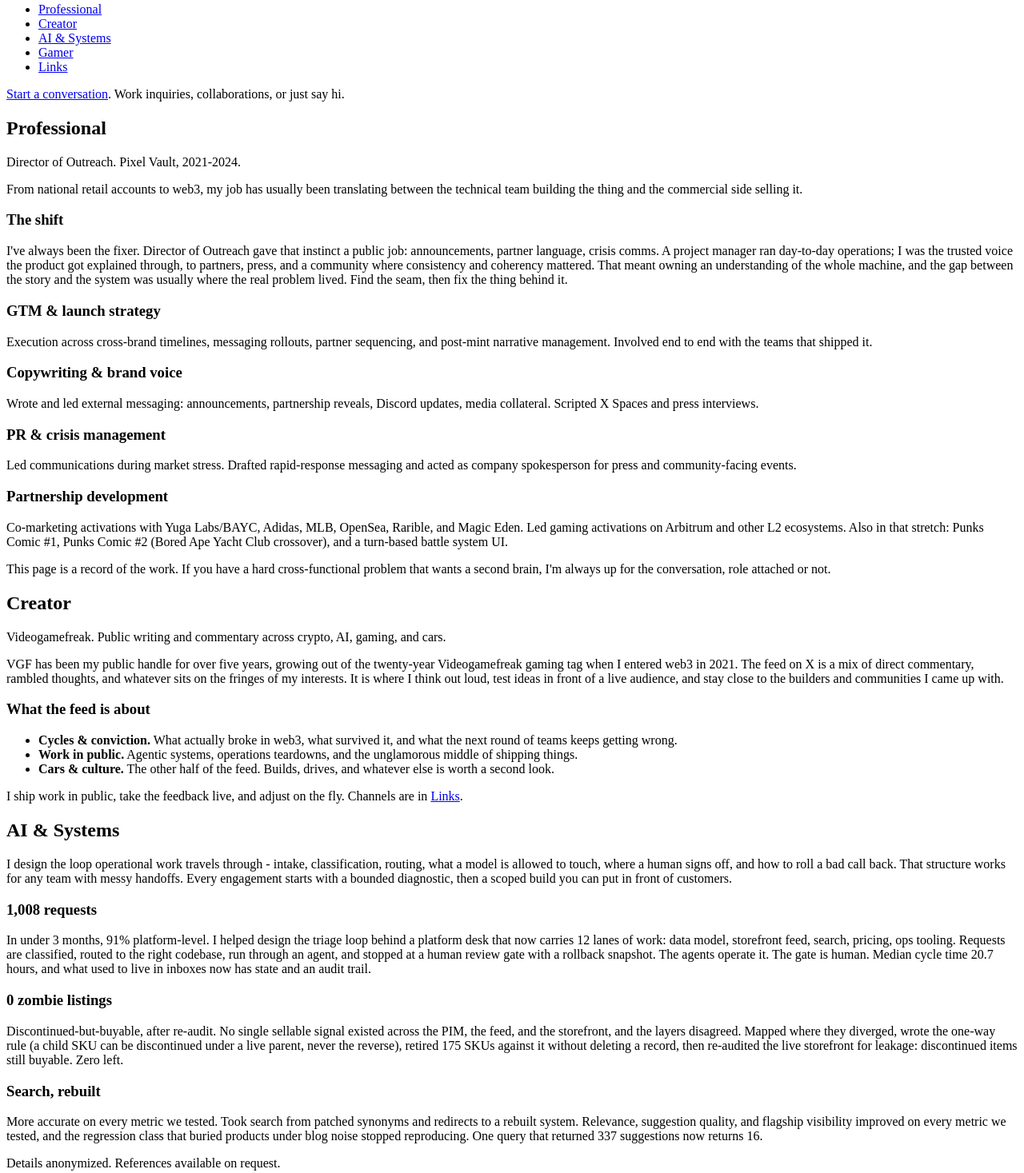
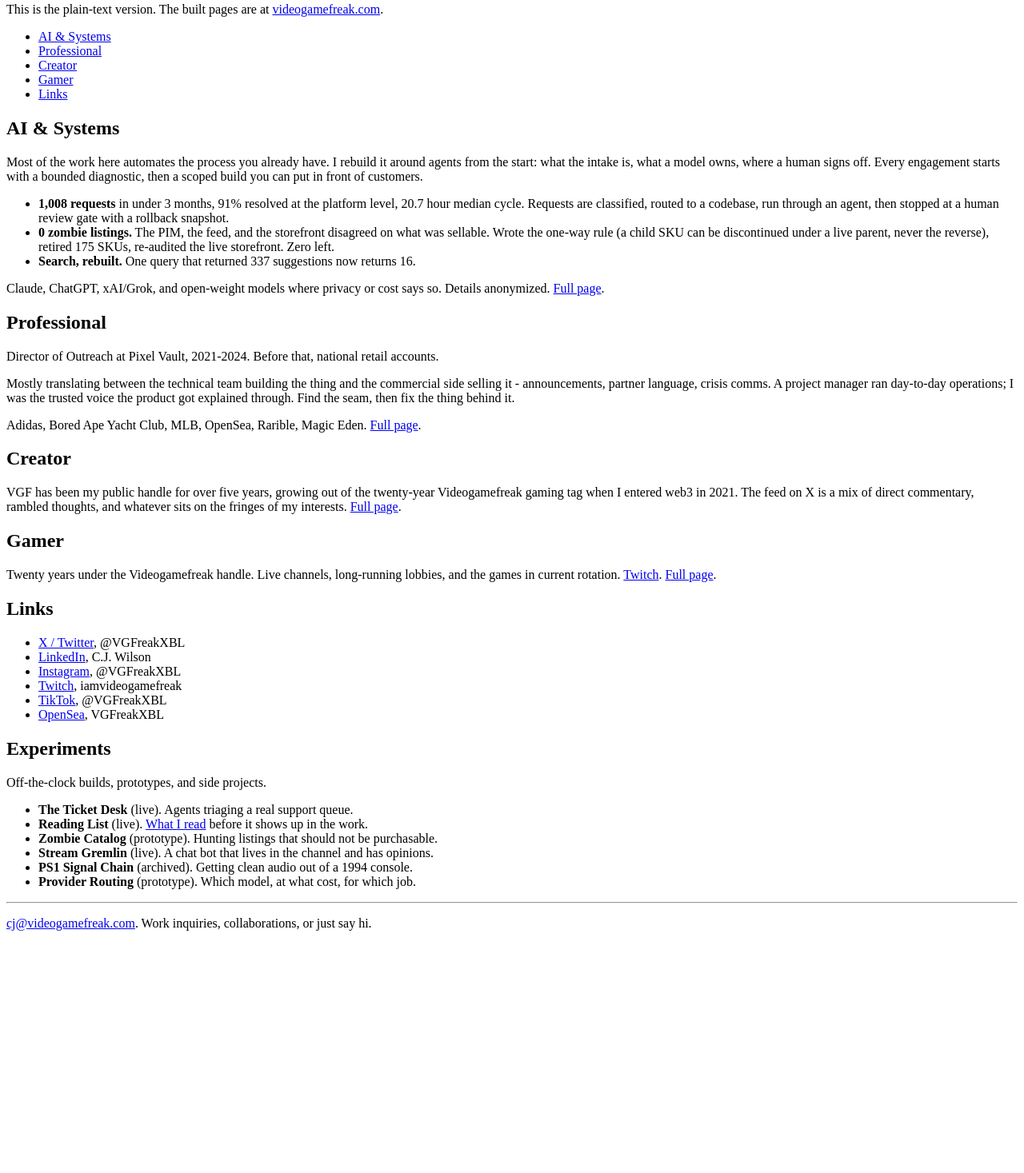
Before and after one commit to VGFreakXBL/simple-videogamefreak, a plain HTML site: page index.html in a window 1280 px wide. Shown: the part 163-1630 px from the top of the page at 80% size. After the commit the page ends 1343 px from the top, so only its background shows below. Drawn offline with Linux system fonts and the light colour scheme.

Commit message:
Second pass: cut duplication, link out to the full pages, plain-text edition only

```diff
--- a/index.html
+++ b/index.html
@@ -4,6 +4,7 @@
     <meta charset="utf-8">
     <meta name="viewport" content="width=device-width, initial-scale=1">
     <title>C.J. Wilson (VGF)</title>
+    <meta name="description" content="C.J. Wilson (VGF): I design the loop operational work travels through. Full pages at videogamefreak.com.">
 </head>
 <body>
     <header>
@@ -11,100 +12,61 @@
         <aside>Operator. Builder. Fixer.</aside>
     </header>
 
-    <p>I design the loop operational work travels through - intake, classification, routing, what a model can touch, where a human signs off. Right now that runs inside a live merchandising operation. Before that: community to Director of Outreach in web3.</p>
+    <p>I design the loop operational work travels through - intake, classification, routing, what a model is allowed to touch, where a human signs off. Right now that runs inside a live merchandising operation. Before that: community to Director of Outreach in web3.</p>
+
+    <p>This is the plain-text version. The built pages are at <a href="https://videogamefreak.com">videogamefreak.com</a>.</p>
 
     <ul>
+        <li><a href="#ai-systems">AI &amp; Systems</a></li>
         <li><a href="#professional">Professional</a></li>
         <li><a href="#creator">Creator</a></li>
-        <li><a href="#ai-systems">AI &amp; Systems</a></li>
         <li><a href="#gamer">Gamer</a></li>
         <li><a href="#links">Links</a></li>
     </ul>
 
-    <p><a href="mailto:cj@videogamefreak.com">Start a conversation</a>. Work inquiries, collaborations, or just say hi.</p>
+    <h2 id="ai-systems">AI &amp; Systems</h2>
+    <p>Most of the work here automates the process you already have. I rebuild it around agents from the start: what the intake is, what a model owns, where a human signs off. Every engagement starts with a bounded diagnostic, then a scoped build you can put in front of customers.</p>
+    <ul>
+        <li><strong>1,008 requests</strong> in under 3 months, 91% resolved at the platform level, 20.7 hour median cycle. Requests are classified, routed to a codebase, run through an agent, then stopped at a human review gate with a rollback snapshot.</li>
+        <li><strong>0 zombie listings.</strong> The PIM, the feed, and the storefront disagreed on what was sellable. Wrote the one-way rule (a child SKU can be discontinued under a live parent, never the reverse), retired 175 SKUs, re-audited the live storefront. Zero left.</li>
+        <li><strong>Search, rebuilt.</strong> One query that returned 337 suggestions now returns 16.</li>
+    </ul>
+    <p>Claude, ChatGPT, xAI/Grok, and open-weight models where privacy or cost says so. Details anonymized. <a href="https://videogamefreak.com/ai-systems">Full page</a>.</p>
 
     <h2 id="professional">Professional</h2>
-    <p>Director of Outreach. Pixel Vault, 2021-2024.</p>
-    <p>From national retail accounts to web3, my job has usually been translating between the technical team building the thing and the commercial side selling it.</p>
-
-    <h3>The shift</h3>
-    <p>I've always been the fixer. Director of Outreach gave that instinct a public job: announcements, partner language, crisis comms. A project manager ran day-to-day operations; I was the trusted voice the product got explained through, to partners, press, and a community where consistency and coherency mattered. That meant owning an understanding of the whole machine, and the gap between the story and the system was usually where the real problem lived. Find the seam, then fix the thing behind it.</p>
-
-    <h3>GTM &amp; launch strategy</h3>
-    <p>Execution across cross-brand timelines, messaging rollouts, partner sequencing, and post-mint narrative management. Involved end to end with the teams that shipped it.</p>
-
-    <h3>Copywriting &amp; brand voice</h3>
-    <p>Wrote and led external messaging: announcements, partnership reveals, Discord updates, media collateral. Scripted X Spaces and press interviews.</p>
-
-    <h3>PR &amp; crisis management</h3>
-    <p>Led communications during market stress. Drafted rapid-response messaging and acted as company spokesperson for press and community-facing events.</p>
-
-    <h3>Partnership development</h3>
-    <p>Co-marketing activations with Yuga Labs/BAYC, Adidas, MLB, OpenSea, Rarible, and Magic Eden. Led gaming activations on Arbitrum and other L2 ecosystems. Also in that stretch: Punks Comic #1, Punks Comic #2 (Bored Ape Yacht Club crossover), and a turn-based battle system UI.</p>
-
-    <p>This page is a record of the work. If you have a hard cross-functional problem that wants a second brain, I'm always up for the conversation, role attached or not.</p>
+    <p>Director of Outreach at Pixel Vault, 2021-2024. Before that, national retail accounts.</p>
+    <p>Mostly translating between the technical team building the thing and the commercial side selling it - announcements, partner language, crisis comms. A project manager ran day-to-day operations; I was the trusted voice the product got explained through. Find the seam, then fix the thing behind it.</p>
+    <p>Adidas, Bored Ape Yacht Club, MLB, OpenSea, Rarible, Magic Eden. <a href="https://videogamefreak.com/professional">Full page</a>.</p>
 
     <h2 id="creator">Creator</h2>
-    <p>Videogamefreak. Public writing and commentary across crypto, AI, gaming, and cars.</p>
-    <p>VGF has been my public handle for over five years, growing out of the twenty-year Videogamefreak gaming tag when I entered web3 in 2021. The feed on X is a mix of direct commentary, rambled thoughts, and whatever sits on the fringes of my interests. It is where I think out loud, test ideas in front of a live audience, and stay close to the builders and communities I came up with.</p>
-
-    <h3>What the feed is about</h3>
-    <ul>
-        <li><strong>Cycles &amp; conviction.</strong> What actually broke in web3, what survived it, and what the next round of teams keeps getting wrong.</li>
-        <li><strong>Work in public.</strong> Agentic systems, operations teardowns, and the unglamorous middle of shipping things.</li>
-        <li><strong>Cars &amp; culture.</strong> The other half of the feed. Builds, drives, and whatever else is worth a second look.</li>
-    </ul>
-
-    <p>I ship work in public, take the feedback live, and adjust on the fly. Channels are in <a href="#links">Links</a>.</p>
-
-    <h2 id="ai-systems">AI &amp; Systems</h2>
-    <p>I design the loop operational work travels through - intake, classification, routing, what a model is allowed to touch, where a human signs off, and how to roll a bad call back. That structure works for any team with messy handoffs. Every engagement starts with a bounded diagnostic, then a scoped build you can put in front of customers.</p>
-
-    <h3>1,008 requests</h3>
-    <p>In under 3 months, 91% platform-level. I helped design the triage loop behind a platform desk that now carries 12 lanes of work: data model, storefront feed, search, pricing, ops tooling. Requests are classified, routed to the right codebase, run through an agent, and stopped at a human review gate with a rollback snapshot. The agents operate it. The gate is human. Median cycle time 20.7 hours, and what used to live in inboxes now has state and an audit trail.</p>
-
-    <h3>0 zombie listings</h3>
-    <p>Discontinued-but-buyable, after re-audit. No single sellable signal existed across the PIM, the feed, and the storefront, and the layers disagreed. Mapped where they diverged, wrote the one-way rule (a child SKU can be discontinued under a live parent, never the reverse), retired 175 SKUs against it without deleting a record, then re-audited the live storefront for leakage: discontinued items still buyable. Zero left.</p>
-
-    <h3>Search, rebuilt</h3>
-    <p>More accurate on every metric we tested. Took search from patched synonyms and redirects to a rebuilt system. Relevance, suggestion quality, and flagship visibility improved on every metric we tested, and the regression class that buried products under blog noise stopped reproducing. One query that returned 337 suggestions now returns 16.</p>
-
-    <p>Details anonymized. References available on request.</p>
-
-    <h3>Stack</h3>
-    <ul>
-        <li><strong>Foundation models.</strong> Claude, ChatGPT, xAI/Grok. I pick per task: speed, reasoning, token cost.</li>
-        <li><strong>Open models.</strong> Local deployment, quantization, self-hosted. Local and open-weight models for private data, predictable bills, and portable workflows.</li>
-        <li><strong>Infrastructure.</strong> VMs, cloud, deployment environments. Built with an eye on the bill - compute, latency, rate limits.</li>
-    </ul>
+    <p>VGF has been my public handle for over five years, growing out of the twenty-year Videogamefreak gaming tag when I entered web3 in 2021. The feed on X is a mix of direct commentary, rambled thoughts, and whatever sits on the fringes of my interests. <a href="https://videogamefreak.com/creator">Full page</a>.</p>
 
     <h2 id="gamer">Gamer</h2>
-    <p>iamVideogamefreak on <a href="https://twitch.tv/iamvideogamefreak">Twitch</a>. Twenty years under the Videogamefreak handle. Live channels, long-running lobbies, and the games in current rotation.</p>
-    <p>Videogamefreak is the original handle. Two decades of queuing up, running lobbies, and streaming on Twitch built the habits I bring to everything else. The channel is still active, the regulars know where to find me, and the rotation stays heavy.</p>
+    <p>Twenty years under the Videogamefreak handle. Live channels, long-running lobbies, and the games in current rotation. <a href="https://twitch.tv/iamvideogamefreak">Twitch</a>. <a href="https://videogamefreak.com/gamer">Full page</a>.</p>
 
     <h2 id="links">Links</h2>
-    <p>Every active channel and profile in one place.</p>
     <ul>
-        <li><a href="https://x.com/VGFreakXBL">X / Twitter</a>, @VGFreakXBL. Primary signal.</li>
-        <li><a href="https://www.linkedin.com/in/cjwilson3/">LinkedIn</a>, C.J. Wilson. Professional.</li>
-        <li><a href="https://instagram.com/VGFreakXBL">Instagram</a>, @VGFreakXBL. Cars and occasional gaming.</li>
-        <li><a href="https://twitch.tv/iamvideogamefreak">Twitch</a>, iamvideogamefreak. Live and gaming.</li>
-        <li><a href="https://tiktok.com/@VGFreakXBL">TikTok</a>, @VGFreakXBL. Short-form and clips.</li>
-        <li><a href="https://opensea.io/VGFreakXBL">OpenSea</a>, VGFreakXBL. Collected work.</li>
+        <li><a href="https://x.com/VGFreakXBL">X / Twitter</a>, @VGFreakXBL</li>
+        <li><a href="https://www.linkedin.com/in/cjwilson3/">LinkedIn</a>, C.J. Wilson</li>
+        <li><a href="https://instagram.com/VGFreakXBL">Instagram</a>, @VGFreakXBL</li>
+        <li><a href="https://twitch.tv/iamvideogamefreak">Twitch</a>, iamvideogamefreak</li>
+        <li><a href="https://tiktok.com/@VGFreakXBL">TikTok</a>, @VGFreakXBL</li>
+        <li><a href="https://opensea.io/VGFreakXBL">OpenSea</a>, VGFreakXBL</li>
     </ul>
-    <p><a href="mailto:cj@videogamefreak.com">cj@videogamefreak.com</a></p>
-
-    <hr>
 
     <h2 id="experiments">Experiments</h2>
     <p>Off-the-clock builds, prototypes, and side projects.</p>
     <ul>
-        <li><strong>The Ticket Desk</strong> (live). Agents triaging a real support queue. No demo data.</li>
+        <li><strong>The Ticket Desk</strong> (live). Agents triaging a real support queue.</li>
+        <li><strong>Reading List</strong> (live). <a href="https://videogamefreak.notion.site/Reading-List-dd0315bdbd1a48829175ce55fae18708">What I read</a> before it shows up in the work.</li>
         <li><strong>Zombie Catalog</strong> (prototype). Hunting listings that should not be purchasable.</li>
         <li><strong>Stream Gremlin</strong> (live). A chat bot that lives in the channel and has opinions.</li>
         <li><strong>PS1 Signal Chain</strong> (archived). Getting clean audio out of a 1994 console.</li>
         <li><strong>Provider Routing</strong> (prototype). Which model, at what cost, for which job.</li>
-        <li><strong><a href="https://videogamefreak.notion.site/Reading-List-dd0315bdbd1a48829175ce55fae18708">Reading List</a></strong> (live). What I read before it shows up in the work.</li>
     </ul>
+
+    <hr>
+
+    <p><a href="mailto:cj@videogamefreak.com">cj@videogamefreak.com</a>. Work inquiries, collaborations, or just say hi.</p>
 </body>
 </html>
```
